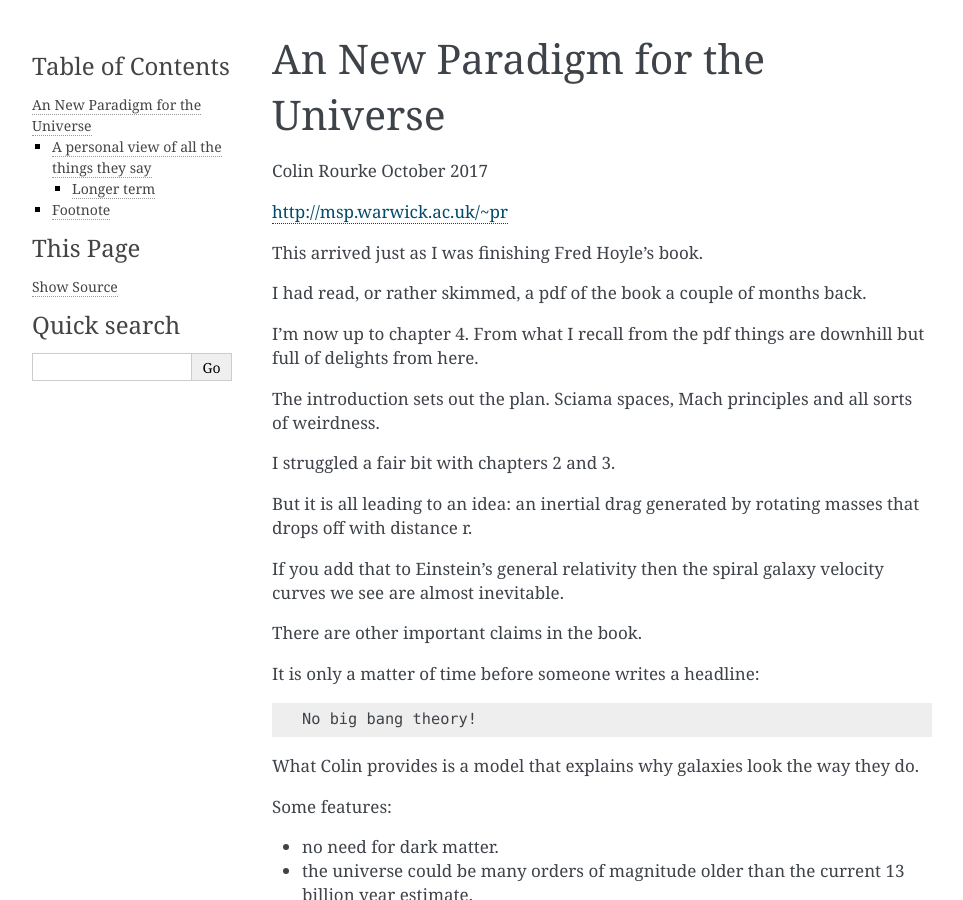
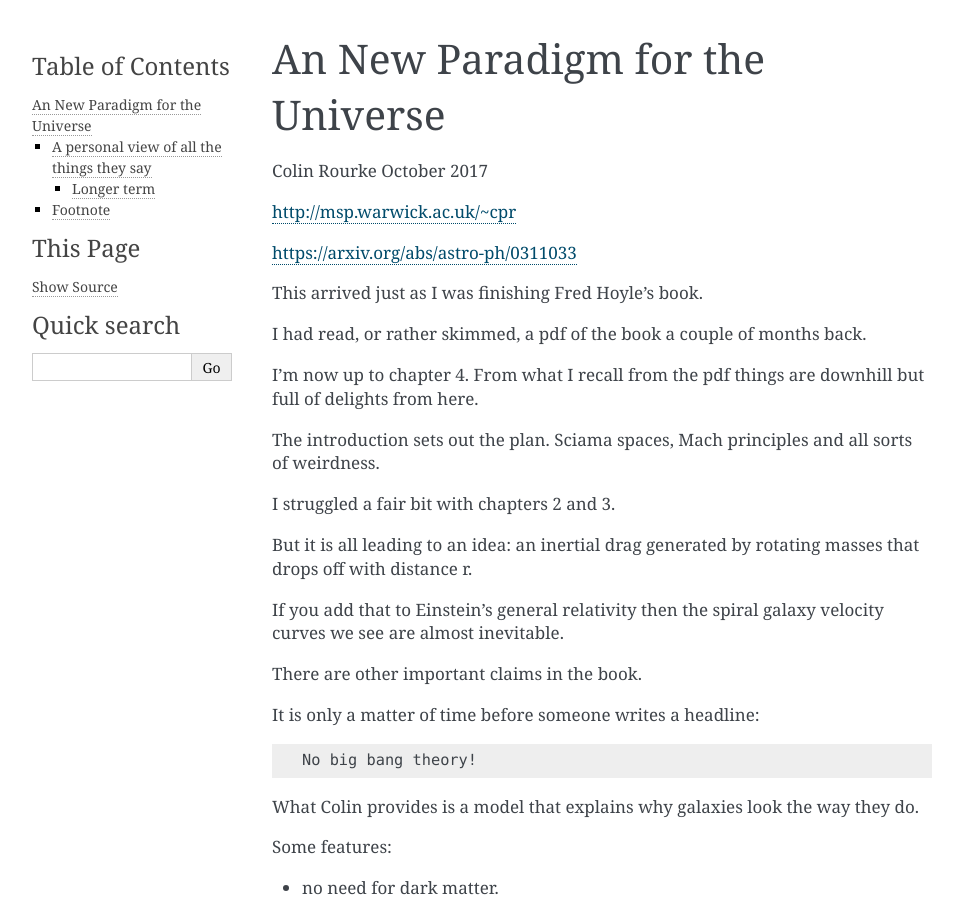
Before and after one commit to openbermuda/karmapi, a Sphinx documentation site: the page built from docs/nodice/anpotu.rst, in a window 1280 px wide and 900 px high. Shown: the whole window, without its empty margins (148-1111 px from the left). Built offline with Sphinx 7.4.7, drawn with Linux system fonts in a browser that asks for light colours; formulas are drawn with MathJax 3; pages that are not in the unit, such as notebooks, are missing from menus; some of the changed lines change nothing that is shown.

Commit message:
url fixes

```diff
--- a/docs/nodice/anpotu.rst
+++ b/docs/nodice/anpotu.rst
@@ -5,7 +5,9 @@
 Colin Rourke
 October 2017
 
-http://msp.warwick.ac.uk/~pr
+http://msp.warwick.ac.uk/~cpr
+
+https://arxiv.org/abs/astro-ph/0311033
 
 This arrived just as I was finishing Fred Hoyle's book.
 
```
